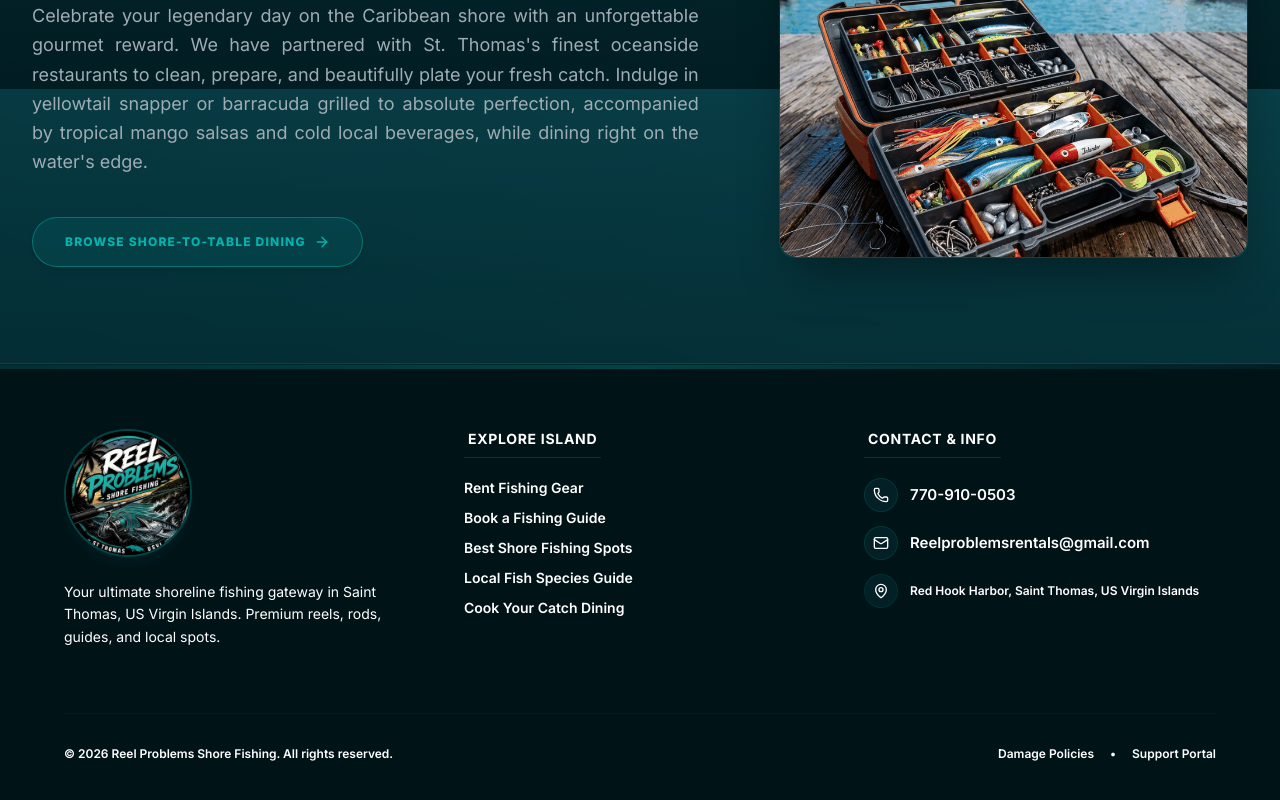
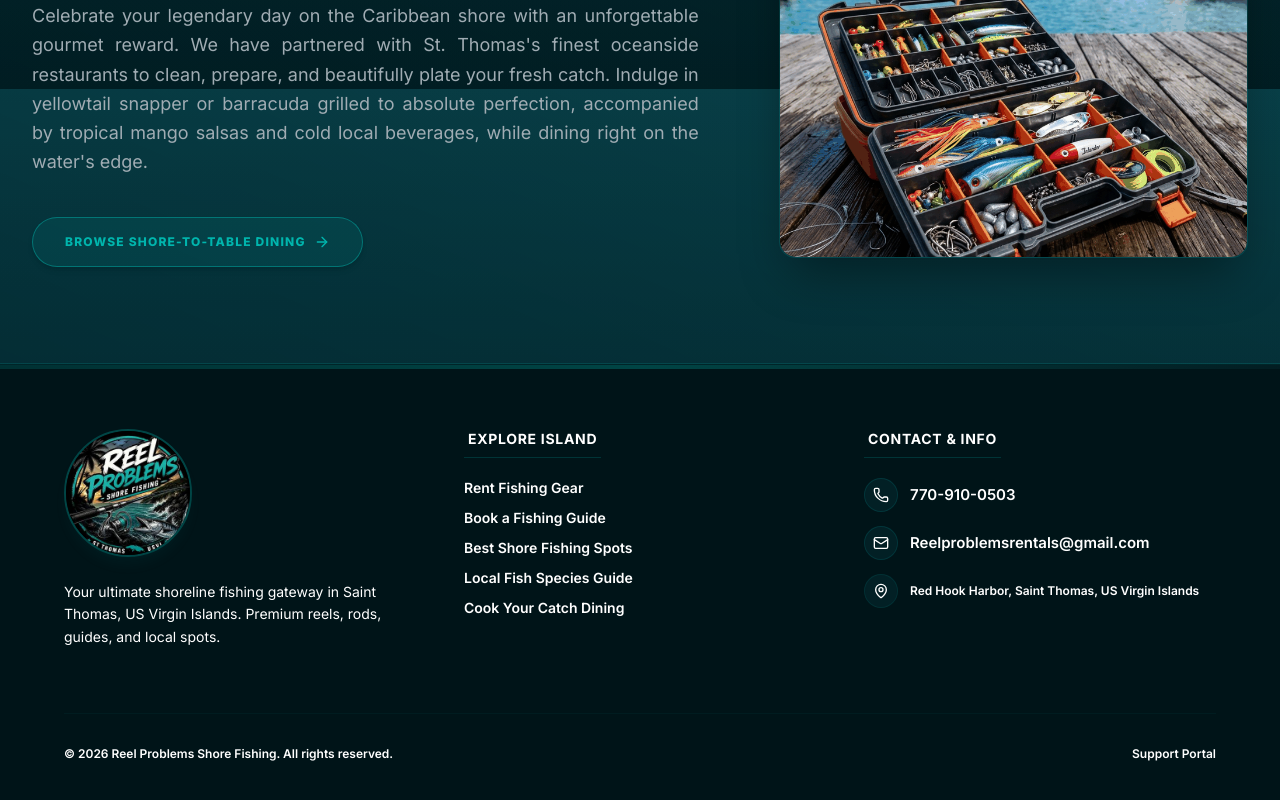
Before and after one commit to aishasana252/rental-fishing-, a Next.js app: page / in a window 1280 px wide. Shown: the part 3111-3911 px from the top of the page. Built offline with nearby package versions, Linux system fonts and the light colour scheme; no server answers; the database is empty.

Commit message:
Remove Damage Policies link from Footer

```diff
--- a/src/app/components/Footer.jsx
+++ b/src/app/components/Footer.jsx
@@ -108,8 +108,6 @@ export default function Footer() {
         <div className="mt-16 pt-8 border-t border-[#00B5AD]/5 flex flex-col md:flex-row justify-between items-center gap-4 text-xs font-semibold text-[#FFFFFF]">
           <p>© {currentYear} Reel Problems Shore Fishing. All rights reserved.</p>
           <div className="flex gap-4">
-            <Link href="/services/rentals" className="hover:text-[#00B5AD] transition-colors">Damage Policies</Link>
-            <span>•</span>
             <Link href="/contact" className="hover:text-[#00B5AD] transition-colors">Support Portal</Link>
           </div>
         </div>
```
